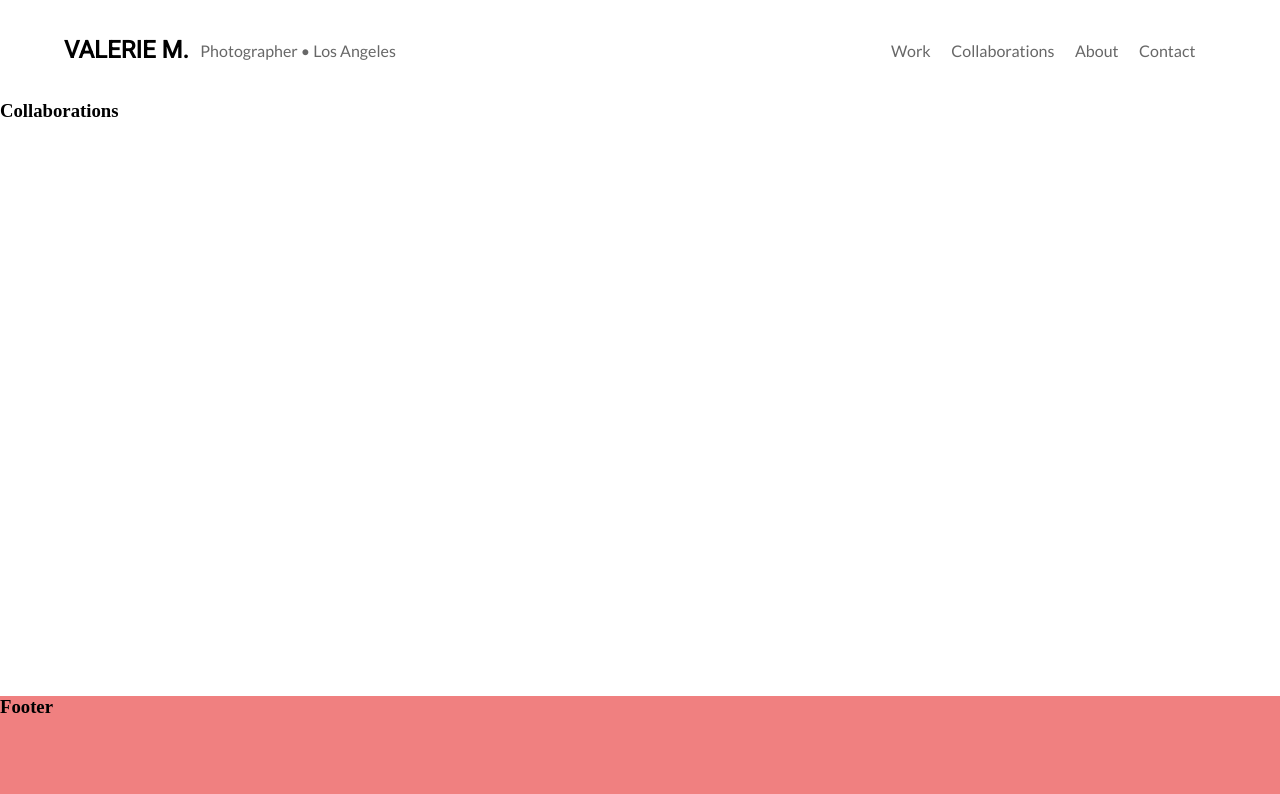
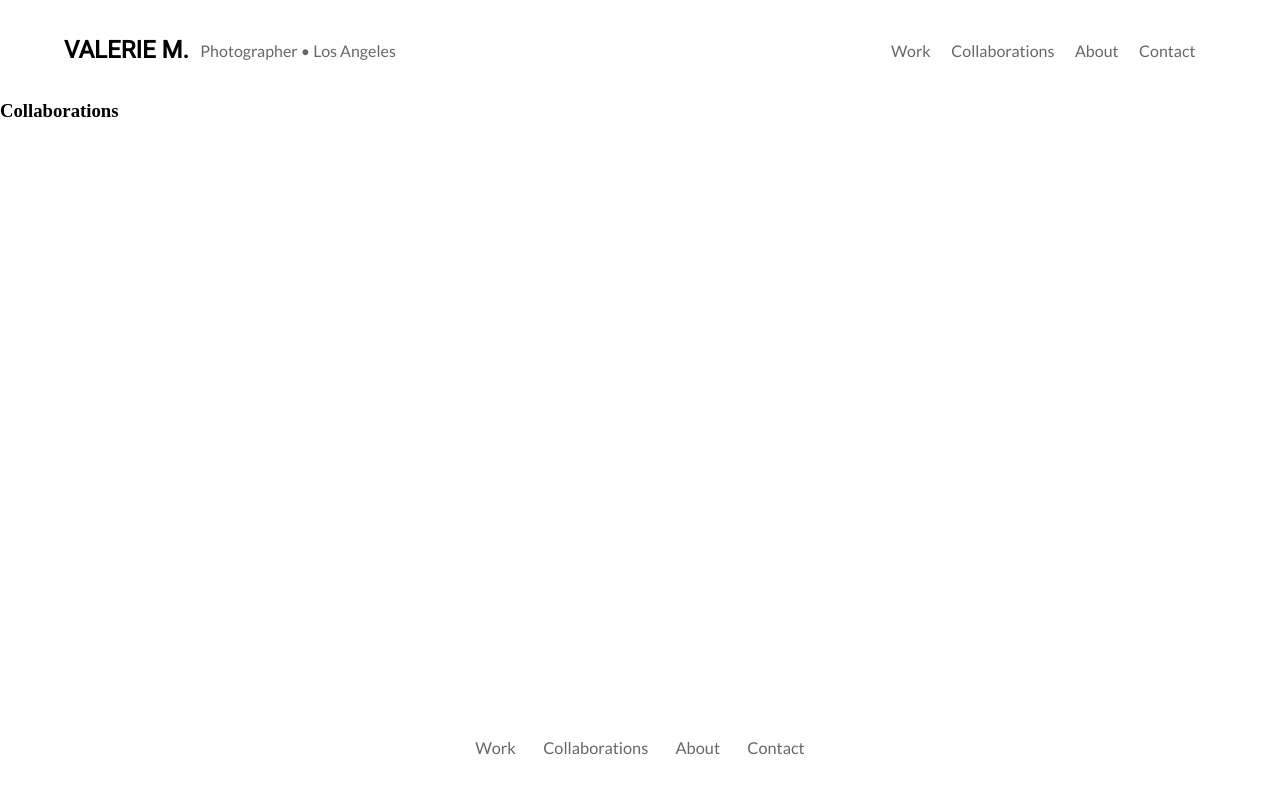
Before and after one commit to jlaluces123/Val-Portfolio, a React (Create React App) app in the folder client/: page /collaborations in a window 1280 px wide. Shown: the top 794 px of the page. Built offline with nearby package versions, Linux system fonts and the light colour scheme.

Commit message:
Footer: Done

```diff
--- a/client/src/components/Footer/footer.css
+++ b/client/src/components/Footer/footer.css
@@ -1,7 +1,36 @@
 .footer {
-  background-color: lightcoral;
   height: 6.5rem;
   position: absolute;
   bottom: 0;
   width: 100%;
 }
+
+.footer__nav {
+  height: inherit;
+  display: flex;
+  flex-direction: row;
+  align-items: center;
+  justify-content: center;
+}
+
+.link__wrapper {
+  display: flex;
+  flex-direction: row;
+  justify-content: space-evenly;
+  width: 30%;
+}
+
+.footer__link {
+  text-decoration: none;
+  color: #676767;
+  font-family: 'Lato', sans-serif;
+  font-size: 1.02rem;
+  transition: 0.2s ease-in-out;
+}
+
+.footer__link:hover {
+  color: black;
+  transition: 0.1s ease-in-out;
+  padding-bottom: 5px;
+  border-bottom: 2px solid black;
+}
--- a/client/src/components/Footer/index.js
+++ b/client/src/components/Footer/index.js
@@ -7,7 +7,16 @@ import { Link } from "react-router-dom";
 const Footer = () => {
   return (
     <div className="footer">
-      <h3>Footer</h3>
+      <nav className = "footer__nav">
+
+        <div className="link__wrapper">
+          <li><Link className = "footer__link" to = "/">Work</Link></li>
+          <li><Link className = "footer__link" to = "/">Collaborations</Link></li>
+          <li><Link className = "footer__link" to = "/">About</Link></li>
+          <li><Link className = "footer__link" to = "/">Contact</Link></li>
+        </div>
+
+      </nav>
     </div>
   );
 }
```
